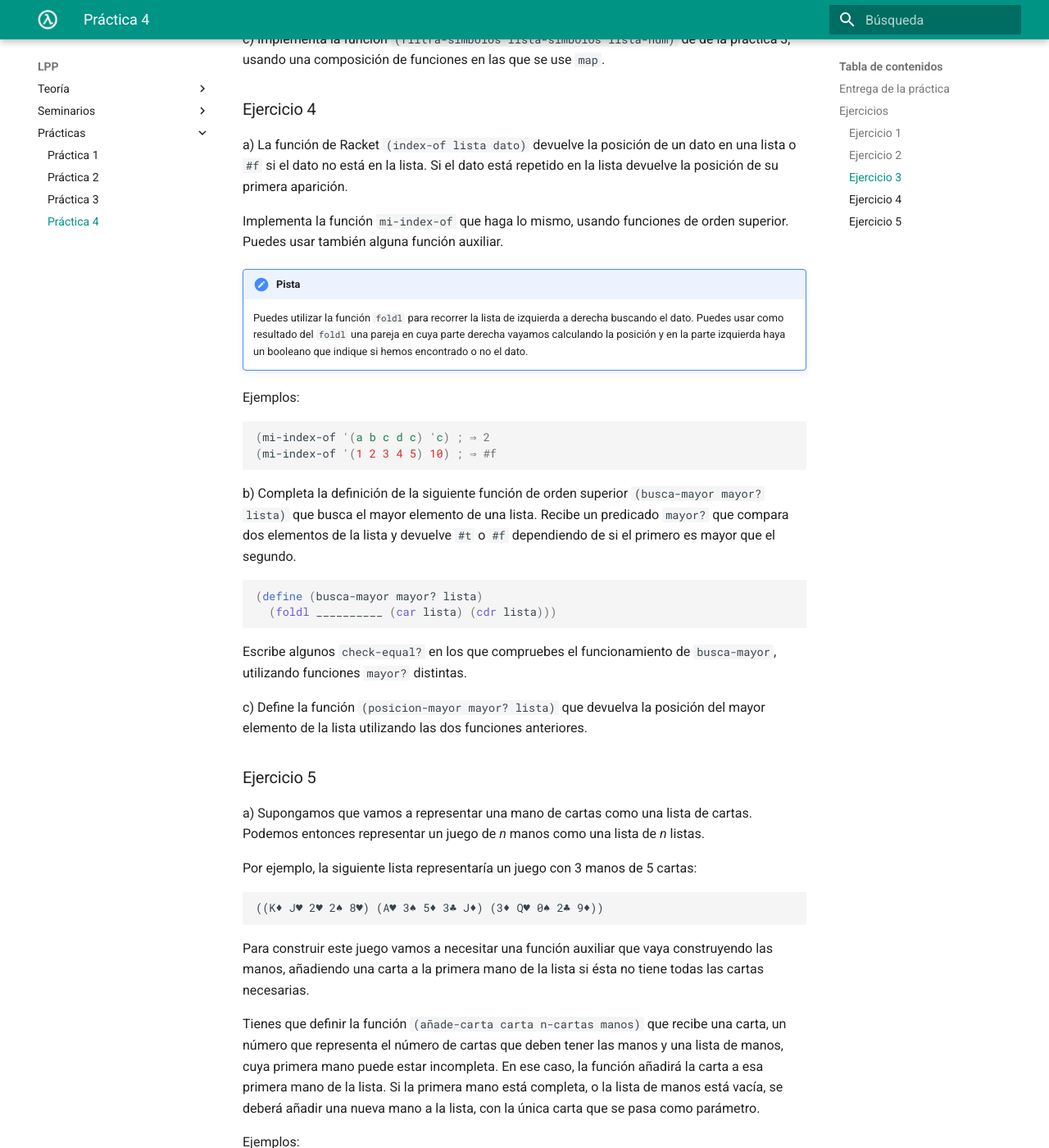
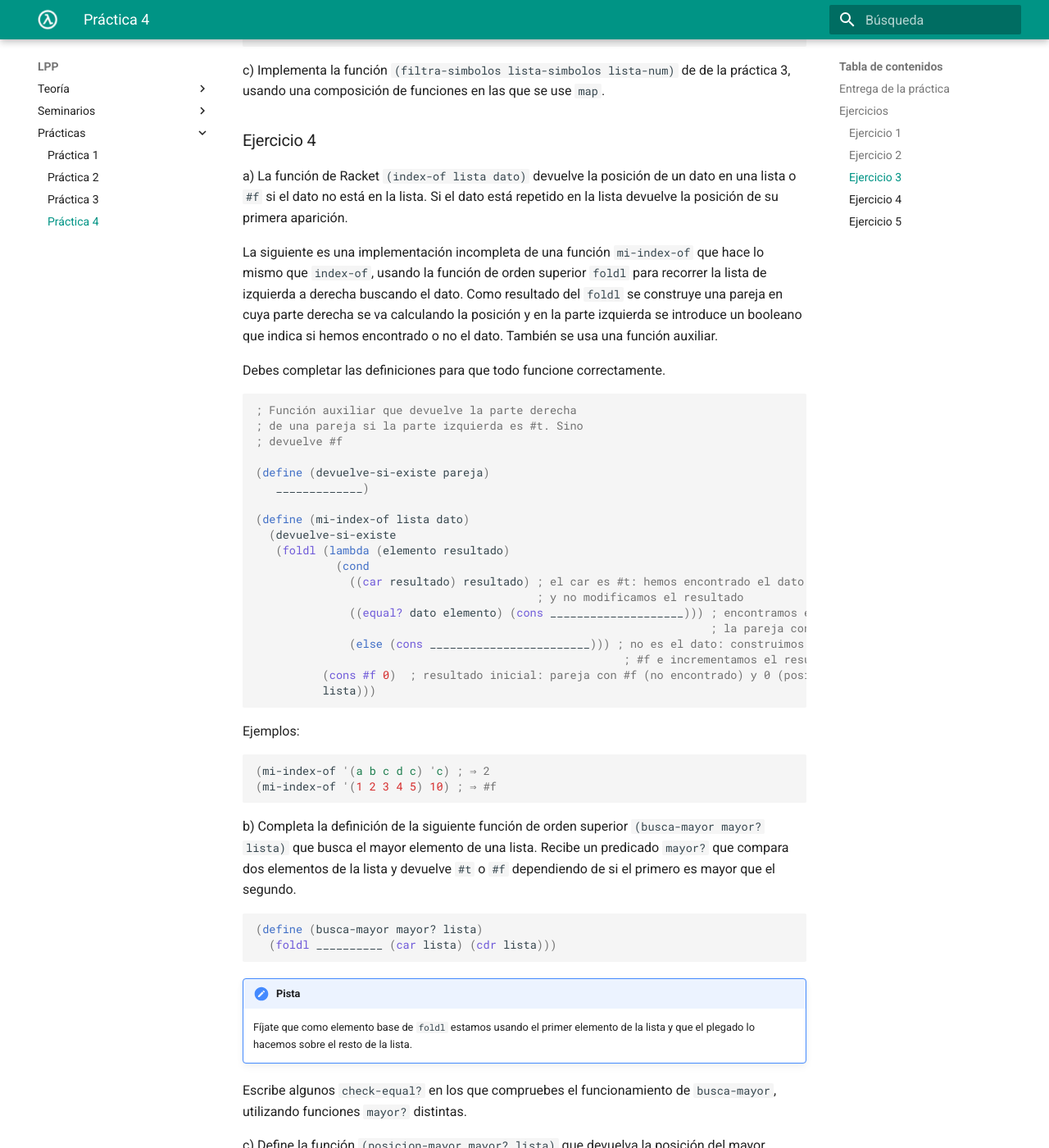
Before and after one commit to domingogallardo/apuntes-lpp, an MkDocs documentation site: the page built from docs/practicas/practica04/practica04.md, in a window 1280 px wide and 1400 px high, scrolled down 2844 px. Shown: the whole window at 82% size. Built offline with MkDocs 1.6.1 and Material for MkDocs 9.7.7, drawn with Linux system fonts in a browser that asks for light colours; some of the changed text lies outside the part shown.

Commit message:
Cambio ejercicio 4

````diff
--- a/docs/practicas/practica04/practica04.md
+++ b/docs/practicas/practica04/practica04.md
@@ -76,7 +78,8 @@ comprobar si has acertado.
 ; ⇒ (3 10 5)
 ```
 
-c) Rellena los siguientes huecos **con una única expresión**. Comprueba
+c) Rellena los siguientes huecos **con una única expresión** en la que
+se utilice alguna función previamente definida. Comprueba
 con el intérprete si lo has hecho correctamente.
 
 
@@ -156,16 +159,40 @@ de un dato en una lista o `#f` si el dato no está en la lista. Si el
 dato está repetido en la lista devuelve la posición de su primera
 aparición.
 
-Implementa la función `mi-index-of` que haga lo mismo, usando
-funciones de orden superior. Puedes usar también alguna función
-auxiliar.
+La siguiente es una implementación incompleta de una función
+`mi-index-of` que hace lo mismo que `index-of`, usando la función de
+orden superior `foldl` para recorrer la lista de izquierda a derecha
+buscando el dato. Como resultado del `foldl` se construye una pareja
+en cuya parte derecha se va calculando la posición y en la parte
+izquierda se introduce un booleano que indica si hemos encontrado o no
+el dato. También se usa una función auxiliar.
 
-!!! Hint "Pista"
-    Puedes utilizar la función `foldl` para recorrer la lista de
-    izquierda a derecha buscando el dato. Puedes usar como resultado
-    del `foldl` una pareja en cuya parte derecha vayamos calculando
-    la posición y en la parte izquierda haya un booleano que indique
-    si hemos encontrado o no el dato.
+Debes completar las definiciones para que todo funcione
+correctamente.
+
+```racket
+
+; Función auxiliar que devuelve la parte derecha
+; de una pareja si la parte izquierda es #t. Sino
+; devuelve #f
+
+(define (devuelve-si-existe pareja)
+   _____________)
+
+(define (mi-index-of lista dato)
+  (devuelve-si-existe
+   (foldl (lambda (elemento resultado)
+            (cond
+              ((car resultado) resultado) ; el car es #t: hemos encontrado el dato
+                                          ; y no modificamos el resultado
+              ((equal? dato elemento) (cons ____________________))) ; encontramos el dato: construimos
+                                                                    ; la pareja con #t y la posición actual
+              (else (cons ________________________))) ; no es el dato: construimos la pareja con
+                                                       ; #f e incrementamos el resultado
+          (cons #f 0)  ; resultado inicial: pareja con #f (no encontrado) y 0 (posición inicial)
+          lista)))
+```
+
 
 Ejemplos:
 
@@ -186,6 +213,12 @@ el segundo.
   (foldl __________ (car lista) (cdr lista)))
 ```
 
+
+!!! Hint "Pista"
+    Fíjate que como elemento base de `foldl` estamos usando el primer
+    elemento de la lista y que el plegado lo hacemos sobre el resto de
+    la lista.
+
 Escribe algunos `check-equal?` en los que compruebes el funcionamiento
 de `busca-mayor`, utilizando funciones `mayor?` distintas.
 
@@ -195,7 +228,7 @@ anteriores.
 
 ### Ejercicio 5 ###
 
-a) Supongamos que vamos a representar una mano de cartas como una
+Supongamos que vamos a representar una mano de cartas como una
 lista de cartas. Podemos entonces representar un juego de _n_
 manos como una lista de _n_ listas.
 
@@ -206,43 +239,7 @@ Por ejemplo, la siguiente lista representaría un juego con 3 manos de
 ((K♦ J♥ 2♥ 2♠ 8♥) (A♥ 3♠ 5♦ 3♣ J♦) (3♦ Q♥ 0♠ 2♣ 9♦))
 ```
 
-Para construir este juego vamos a necesitar una función auxiliar que
-vaya construyendo las manos, añadiendo una carta a la primera mano de la
-lista si ésta no tiene todas las cartas necesarias.
-
-Tienes que definir la función `(añade-carta carta n-cartas manos)` que
-recibe una carta, un número que representa el número de cartas que
-deben tener las manos y una lista de manos, cuya primera mano puede
-estar incompleta. En ese caso, la función añadirá la carta a esa
-primera mano de la lista. Si la primera mano está completa, o la lista
-de manos está vacía, se deberá añadir una nueva mano a la lista, con
-la única carta que se pasa como parámetro.
-
-Ejemplos:
-
-```racket
-(añade-carta 'K♦ 3 '()) ; ⇒  ((K♦))
-(añade-carta 'J♥ 3 '((2♥ 2♠) (5♦ 3♣ J♦))) ; ⇒ ((J♥ 2♥ 2♠) (5♦ 3♣ J♦))
-(añade-carta '3♠ 3 '((5♦ 3♣ J♦))) ; ⇒ ((3♠) (5♦ 3♣ J♦))
-```
-
-Una vez definida la función anterior, y utilizando funciones de orden
-superior, debes implementar la función `(reparte n-manos n-cartas
-baraja)` que devuelva un juego con _n_ manos de _n_ cartas sacadas la
-parte de arriba de una baraja inicial. Puedes utilizar las funciones
-`baraja-poker` y `mezcla` de la práctica anterior para crear la baraja
-inicial.
-
-Ejemplo:
-
-```racket
-(define baraja (mezcla (baraja-poker)))
-baraja ; ⇒ (Q♠ 9♥ 4♣ K♠ 7♥ J♦ 5♠ 4♠ 5♦ 6♦ 8♦ A♦ Q♦ 0♣ 7♦ 3♠ Q♥ ...)
-(reparte 3 5 baraja)
-; ⇒ ((7♦ 0♣ Q♦ A♦ 8♦) (6♦ 5♦ 4♠ 5♠ J♦) (7♥ K♠ 4♣ 9♥ Q♠))
-```
-
-b) La siguiente función devuelve el valor de una carta:
+La siguiente función devuelve el valor de una carta:
 
 ```racket
 (define (valor-carta carta orden)
@@ -265,9 +262,12 @@ Por ejemplo:
 Implementa, utilizando funciones de orden superior y funciones
 definidas anteriormente en esta práctica, la función `(mano-ganadora
 lista-manos)` que recibe una lista de manos y devuelve la posición de
-la mano ganadora utilizando la valoración del póker. La mano ganadora
-es la que tiene una carta más alta. Si hay empate, deberás devolver la
-posición de la primera mano que participa en el empate.
+la mano ganadora utilizando la valoración del póker.
+
+Consideramos mano ganadora aquella que tiene la carta más alta.
+
+Si hay empate, deberás devolver la posición de la primera mano que
+participa en el empate.
 
 !!! Note "Pista"
     Puedes definir una función de un único parámetro
@@ -280,12 +280,10 @@ posición de la primera mano que participa en el empate.
                '(#\2 #\3 #\4 #\5 #\6 #\7 #\8 #\9 #\0 #\J #\Q #\K #\A)))
     ```
 
-
-Puedes usar cualquier función definida anteriormente.
+Puedes usar cualquier función definida anteriormente en la práctica.
 
 ```racket
-(define lista-manos (reparte 3 5 (mezcla (baraja-poker))))
-; lista-manos ⇒ ((9♦ 2♦ K♥ 0♦ 7♥) (6♦ 4♠ 7♣ 5♥ 4♦) (0♣ 4♣ 5♠ 3♥ J♥))
+(define lista-manos '((9♦ 2♦ K♥ 0♦ 7♥) (6♦ 4♠ 7♣ 5♥ 4♦) (0♣ 4♣ 5♠ 3♥ J♥)))
 (mano-ganadora lista-manos) ; ⇒ 0
 ```
 
````
Also changed, not shown: other parts of docs/practicas/practica04/practica04.md (+2 -0 lines).
